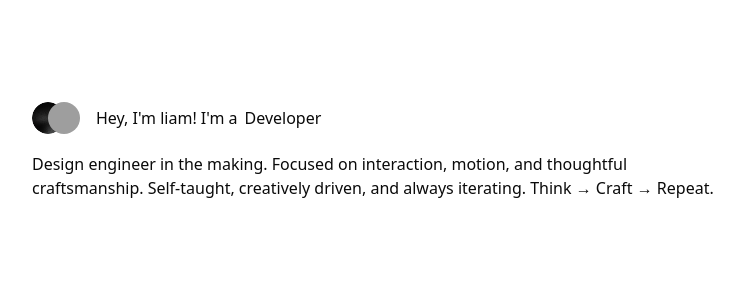
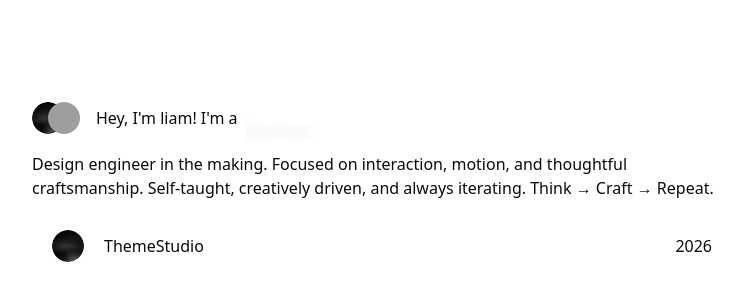
Before and after one commit to simplyyliam/my-portfolio, a React (Vite) app: page / in a window 1280 px wide. Shown: the part 106-406 px from the top of the page, without its empty margins (258-1001 px from the left). Built offline with nearby package versions, Linux system fonts and the light colour scheme; grey boxes are pictures that could not be loaded.

Commit message:
🎬 feat(Projects): add hover interation on project links.

```diff
--- a/src/hooks/useTextLoop.tsx
+++ b/src/hooks/useTextLoop.tsx
@@ -1,7 +1,7 @@
 import { useEffect, useState } from "react";
 
 
-export const useTextLoop = (texts: string[], delay = 2000) => {
+export const useTextLoop = (texts: string[], delay = 5000) => {
   const [idx, setIdx] = useState(0);
   useEffect(() => {
     const interval = setInterval(() => {
--- a/src/index.css
+++ b/src/index.css
@@ -121,3 +121,8 @@
     @apply bg-background text-foreground;
   }
 }
+
+
+.dotted {
+  text-decoration: underline dotted 2.5px;
+}
--- a/src/ui/components/header.tsx
+++ b/src/ui/components/home/header.tsx
@@ -1,5 +1,6 @@
 import { Profiles } from "./profiles";
 import { RotatingText } from "./rotating-text";
+
 
 export const Header = () => {
   return (
--- a/src/ui/components/profiles.tsx
+++ b/src/ui/components/home/profiles.tsx
@@ -5,22 +5,25 @@ export function Profiles ()  {
   const swap = {
     initial: (dir: number) => ({
       x: 0,
-      zIndex: dir === 0.1 ? 0.2 : 0.1,
+      zIndex: dir > 1 ? 2 : 1,
     }),
     hover: (dir: number) => ({
       x: dir * 20,
-      zIndex: dir === 0.1 ? 0.1 : 0.2,
+      zIndex: dir > 1 ? 1 : 2,
     }),
   };
 
   return (
     <motion.div
       className="flex -space-x-4"
+      // Variant labels
       initial="initial"
       whileHover="hover"
     >
       <motion.div
+      // Variant Controller
         variants={swap}
+        // Custom injects values into variant methods (dir: number)
         custom={1}
         transition={{ type: "spring", stiffness: 300, damping: 20 }}
       >
--- a/src/ui/components/rotating-text.tsx
+++ b/src/ui/components/home/rotating-text.tsx
@@ -13,6 +13,7 @@ export function RotatingText() {
           animate={{ y: 0, opacity: 1, filter: "blur(0px)" }}
           exit={{ y: -13, opacity: 0, filter: "blur(4px)" }}
           transition={{ duration: 0.45, ease: "easeOut" }}
+          className="dotted text-muted-foreground"
         >
           {interest}
         </motion.span>
--- /dev/null
+++ b/src/ui/components/work/builds.tsx
@@ -0,0 +1,10 @@
+import { Project } from "./project";
+
+
+export function Builds() {
+    return (
+        <div className="flex w-full h-full p-2">
+            <Project/>
+        </div>
+    )
+}
--- /dev/null
+++ b/src/ui/components/work/project.tsx
@@ -0,0 +1,59 @@
+import { Avatar, AvatarFallback, AvatarImage } from "@/components/ui/avatar";
+import { motion } from "motion/react";
+
+import { ArrowRight } from "lucide-react";
+
+export function Project() {
+  return (
+    <motion.button
+      initial="rest"
+      whileHover="hover"
+      animate="rest"
+      className="flex items-center justify-between p-3 w-full h-fit"
+    >
+      <div className="flex items-center gap-2.5">
+        <Avatar>
+          <AvatarImage src="/favcon.png" />
+          <AvatarFallback>T.S</AvatarFallback>
+        </Avatar>
+        {/* Arrow */}
+        <motion.div
+          variants={{
+            rest: {
+              visibility: "hidden",
+              width: 0,
+              opacity: 0,
+              filter: "blur(4px)",
+            },
+            hover: {
+              visibility: "visible",
+              width: 16,
+              opacity: 1,
+              filter: "blur(0px)",
+            },
+          }}
+        >
+          <motion.div
+            variants={{
+              rest: { x: -8  },
+              hover: { x: 0 },
+            }}
+          >
+            <ArrowRight size={16} />
+          </motion.div>
+        </motion.div>
+
+        {/* Project name */}
+        <motion.span
+          variants={{
+            rest: { x: 0 },
+            hover: { x: 4 },
+          }}
+        >
+          ThemeStudio
+        </motion.span>
+      </div>
+      <span>2026</span>
+    </motion.button>
+  );
+}
--- a/src/views/home/home.tsx
+++ b/src/views/home/home.tsx
@@ -1,4 +1,4 @@
-import { Header, Wrapper } from "../../ui";
+import { Builds, Header, Wrapper } from "../../ui";
 
 
 export default function Home() {
@@ -7,6 +7,8 @@ export default function Home() {
        <div className="flex flex-col h-100 w-full  gap-2.5">
         <Header/>
         <p>Design engineer in the making. Focused on interaction, motion, and thoughtful craftsmanship. Self-taught, creatively driven, and always iterating. Think → Craft → Repeat.</p>
+
+        <Builds/>
        </div>
     </Wrapper>
   );
```
Also changed, not shown: src/ui/index.ts (+5 -3 lines).
